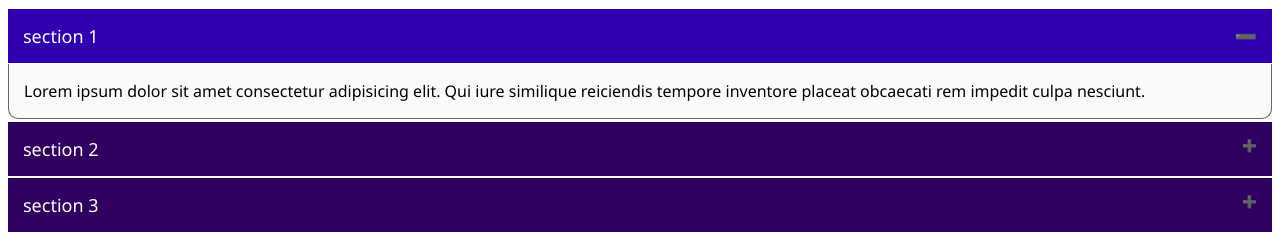
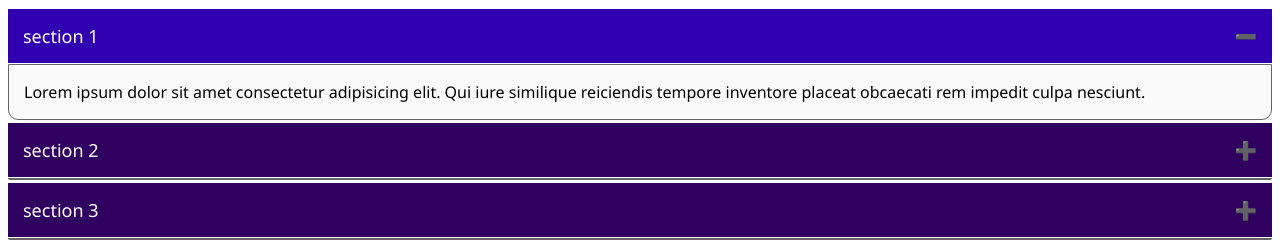
Before and after one commit to 0soroush1/menu, a plain HTML site: page index.html in a window 1280 px wide. Both pictures are taken after a click on the button "section 1". Drawn offline with Linux system fonts and the light colour scheme.

Commit message:
menu-accordion-slideshow

```diff
--- a/assets/css/style.css
+++ b/assets/css/style.css
@@ -23,7 +23,7 @@
 .accordion::after {
     content: "\02795";
     float: right;
-    font-size: 12px;
+    font-size: 18px;
 }
 
 .active::after {
@@ -36,14 +36,16 @@
     display: table;
     clear: both;
 }
+
 .panel {
-    display: none;
+    max-height: 0;
+    padding: 0 15px;
     overflow: hidden;
+    border-top: none;
+    margin-bottom: 2px;
+    border: 1px solid #666;
     background-color: #fafafa;
-    padding: 0 15px;
     border-bottom-left-radius: 10px;
     border-bottom-right-radius: 10px;
-    border: 1px solid #666;
-    border-top: none;
-    margin-bottom: 2px;
+    transition: max-height 0.5s ease-out;
 }
--- a/assets/js/index.js
+++ b/assets/js/index.js
@@ -6,10 +6,10 @@ for (i = 0; i < accordion.length; i++) {
         this.classList.toggle("active");
 
         var panel = this.nextElementSibling;
-        if (panel.style.display === "block") {
-            panel.style.display = "none";
+        if (panel.style.maxHeight) {
+            panel.style.maxHeight = null;
         } else {
-            panel.style.display = "block";
+            panel.style.maxHeight = panel.scrollHeight  + "px";
         }
     });
 }
```
